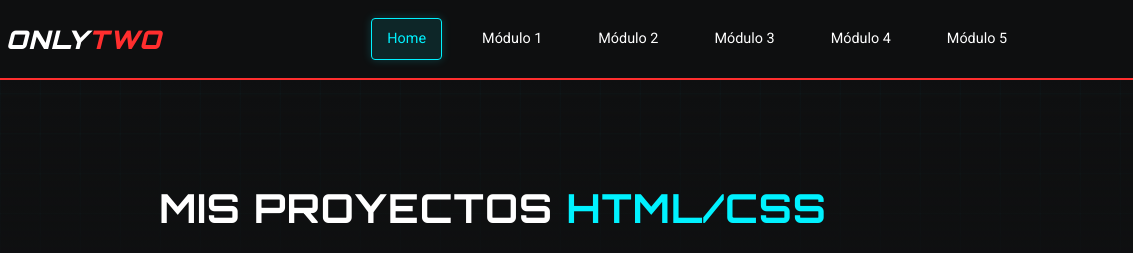
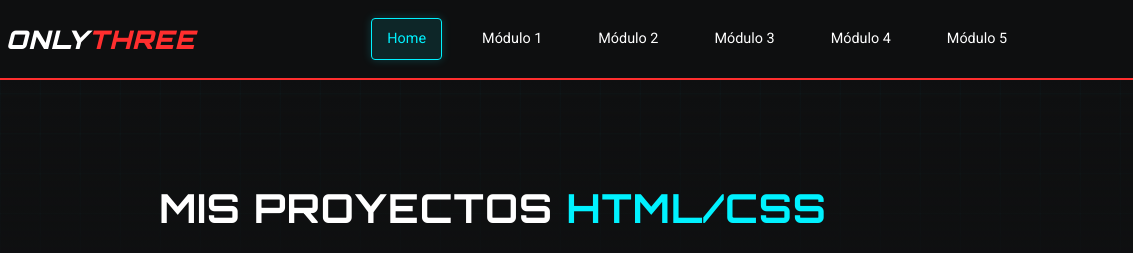
Before and after one commit to Davoshelter/DesignWeb2Practicos, a plain HTML site: page index.html in a window 1280 px wide. Shown: the top 253 px of the page, 147-1280 px from the left. Drawn offline with Linux system fonts and the light colour scheme; files whose address does not match are found by name.

Commit message:
Update index.html

```diff
--- a/index.html
+++ b/index.html
@@ -15,7 +15,7 @@
         <div class="container navbar-container">
             <a href="#" class="logo" onclick="location.reload()">
                 <span class="logo-icon">⚡</span>
-                <span class="logo-text">Only<span class="highlight">TWO</span></span>
+                <span class="logo-text">Only<span class="highlight">Three</span></span>
             </a>
 
             <button class="nav-toggle" id="navToggle" aria-label="Abrir menú">
```
